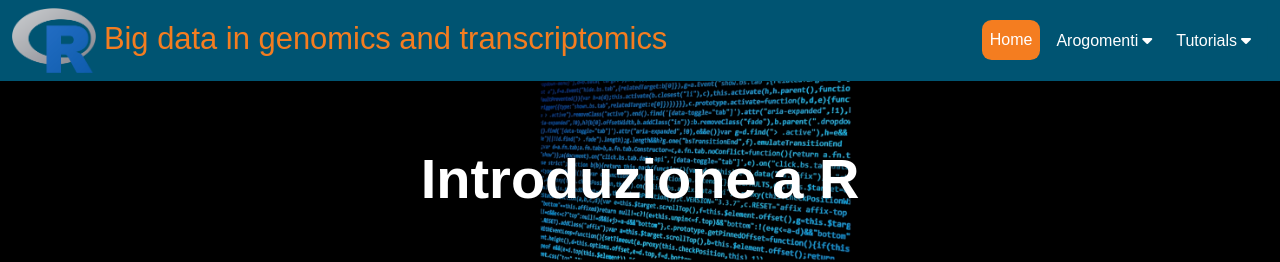
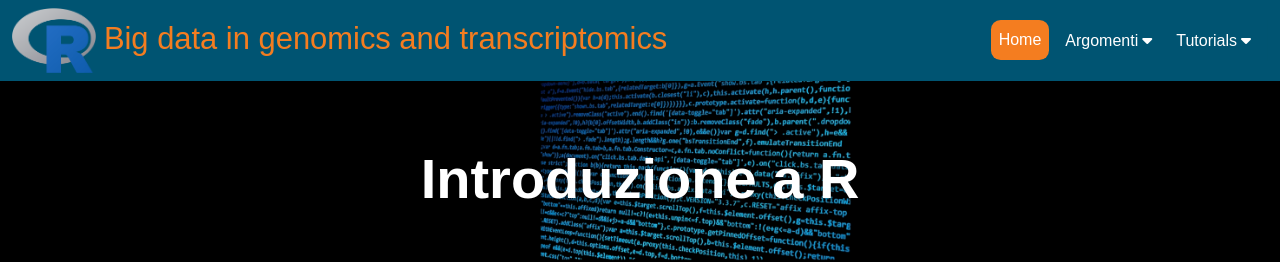
Before and after one commit to maghetta/big-data-in-genomics-and-transcriptomics, a Jekyll site: the page built from index.html, in a window 1280 px wide. Shown: the top 262 px of the page. Built offline with Jekyll 4.4.1, drawn with Linux system fonts in a browser that asks for light colours.

Commit message:
Update topnav.yml

```diff
--- a/_data/topnav.yml
+++ b/_data/topnav.yml
@@ -3,7 +3,7 @@
 subitems:
 - title: Home
   url: /index
-- title: Arogomenti
+- title: Argomenti
   subitems:
     - title: Massive sequencing
       url: /Modulo1
@@ -11,7 +11,7 @@
       url: /Modulo2
     - title: Genomic databases
       url: /Modulo3
-    - title: Large-scale initiatives in biomedicine
+    - title: International Consortia and Large-Scale Omics Projects
       url: /Modulo4
     - title: Genome browsers
       url: /Modulo5
```
